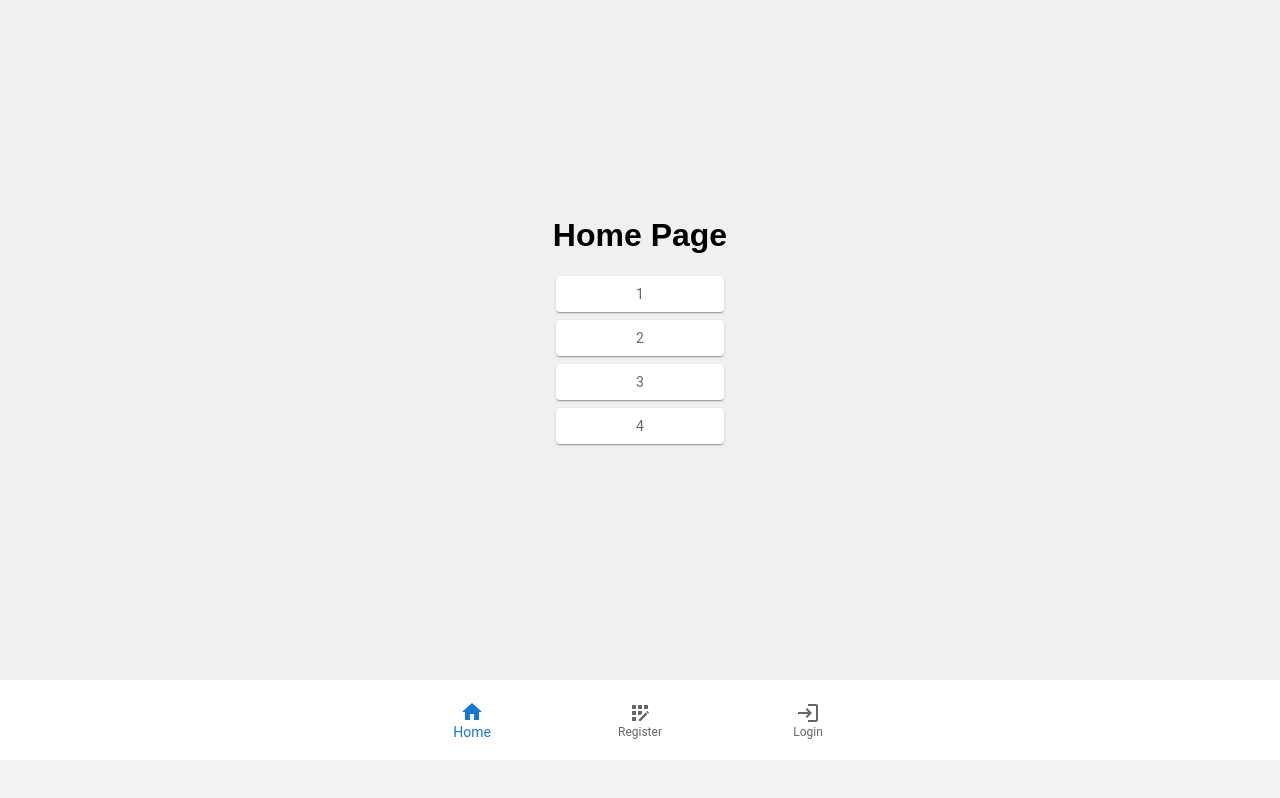
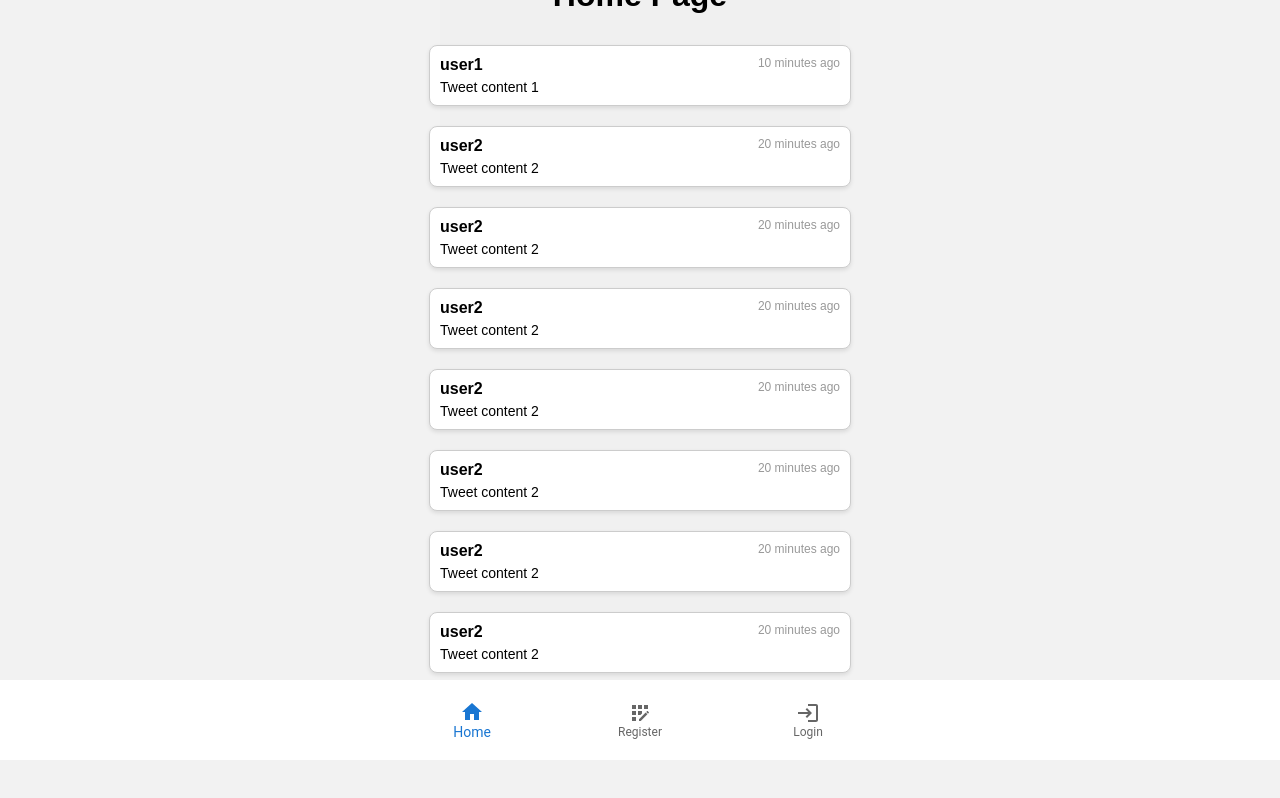
Before and after one commit to mceneli/microsurface, a React (Create React App) app: page / in a window 1280 px wide. Built offline with nearby package versions, Linux system fonts and the light colour scheme.

Commit message:
Feed eklendi

```diff
--- /dev/null
+++ b/src/components/Tweet.js
@@ -0,0 +1,17 @@
+import React from 'react';
+
+const Tweet = ({ username, content, timestamp }) => {
+  return (
+    <div className="tweet">
+      <div className="tweet-header">
+        <span className="username">{username}</span>
+        <span className="timestamp">{timestamp}</span>
+      </div>
+      <div className="tweet-content">
+        {content}
+      </div>
+    </div>
+  );
+};
+
+export default Tweet;
--- /dev/null
+++ b/src/components/TweetFeed.js
@@ -0,0 +1,19 @@
+import React from 'react';
+import Tweet from './Tweet'; // Tweet bileşenini içe aktarın
+
+const TweetFeed = ({ tweets }) => {
+  return (
+    <div className="tweet-feed">
+      {tweets.map((tweet, index) => (
+        <Tweet
+          key={index}
+          username={tweet.username}
+          content={tweet.content}
+          timestamp={tweet.timestamp}
+        />
+      ))}
+    </div>
+  );
+};
+
+export default TweetFeed;
--- a/src/pages/Home.js
+++ b/src/pages/Home.js
@@ -1,47 +1,30 @@
 import React from 'react';
 import '../styles.css';
-import MyDataGrid from '../components/MyDataGrid';
-
-import { styled } from '@mui/material/styles';
-import Grid from '@mui/material/Grid';
-import Paper from '@mui/material/Paper';
-import Box from '@mui/material/Box';
+import TweetFeed from '../components/TweetFeed';
 
 const Home = () => {
 
-  const Item = styled(Paper)(({ theme }) => ({
-    backgroundColor: theme.palette.mode === 'dark' ? '#1A2027' : '#fff',
-    ...theme.typography.body2,
-    padding: theme.spacing(1),
-    textAlign: 'center',
-    color: theme.palette.text.secondary,
-  }));
+  const tweets = [
+    { username: 'user1', content: 'Tweet content 1', timestamp: '10 minutes ago' },
+    { username: 'user2', content: 'Tweet content 2', timestamp: '20 minutes ago' },
+    { username: 'user2', content: 'Tweet content 2', timestamp: '20 minutes ago' },
+    { username: 'user2', content: 'Tweet content 2', timestamp: '20 minutes ago' },
+    { username: 'user2', content: 'Tweet content 2', timestamp: '20 minutes ago' },
+    { username: 'user2', content: 'Tweet content 2', timestamp: '20 minutes ago' },
+    { username: 'user2', content: 'Tweet content 2', timestamp: '20 minutes ago' },
+    { username: 'user2', content: 'Tweet content 2', timestamp: '20 minutes ago' },
+    { username: 'user2', content: 'Tweet content 2', timestamp: '20 minutes ago' },
+    // ... daha fazla tweet nesnesi ...
+  ];
 
 
   return (
     <div className="fullscreen-page">
       <h1>Home Page</h1>
 
-      {/*<div>
-            <h1>Platforms</h1> <MyDataGrid />
-      </div>*/}
       <div>
-        <Grid container rowSpacing={1} columnSpacing={{ xs: 1, sm: 2, md: 3 }}>
-          <Grid item xs={12}>
-            <Item>1</Item>
-          </Grid>
-          <Grid item xs={12}>
-            <Item>2</Item>
-          </Grid>
-          <Grid item xs={12}>
-            <Item>3</Item>
-          </Grid>
-          <Grid item xs={12}>
-            <Item>4</Item>
-          </Grid>
-        </Grid>
+        <TweetFeed tweets={tweets} />
       </div>
-
     </div>
   );
 };
--- a/src/styles.css
+++ b/src/styles.css
@@ -96,7 +96,8 @@ li a {
 }
 
 .fullscreen-page {
-  width: 100%;
+  width: 100vw;
+  max-width: 400px;
   height: 90vh; /* Set the height to the viewport height */
   background-color: #f0f0f0; /* Example background color */
   display: flex;
@@ -105,6 +106,49 @@ li a {
   flex-direction: column;
 }
 
-.MuiBottomNavigation-root.css-16lloyr-MuiBottomNavigation-root {
-  width: 100%;
+.tweet-feed {
+  display: flex;
+  flex-direction: column;
+  align-items: center;
+  max-height: 650px; /* Max height for the tweet feed container */
+  overflow-y: scroll; /* Add vertical scroll */
+  width:96vw;
 }
+
+.tweet-feed::-webkit-scrollbar {
+  width: 0.5em; /* Width of the scrollbar */
+}
+
+.tweet-feed::-webkit-scrollbar-thumb {
+  background-color: transparent; /* Make the thumb (draggable part) transparent */
+}
+
+.tweet {
+  border: 1px solid #ccc;
+  border-radius: 8px;
+  padding: 10px;
+  margin: 10px;
+  width: 88vw;
+  max-width: 400px;
+  background-color: white;
+  box-shadow: 0px 2px 4px rgba(0, 0, 0, 0.1);
+}
+
+.tweet-header {
+  display: flex;
+  justify-content: space-between;
+  margin-bottom: 5px;
+}
+
+.username {
+  font-weight: bold;
+}
+
+.timestamp {
+  color: #999;
+  font-size: 12px;
+}
+
+.tweet-content {
+  font-size: 14px;
+}
```
